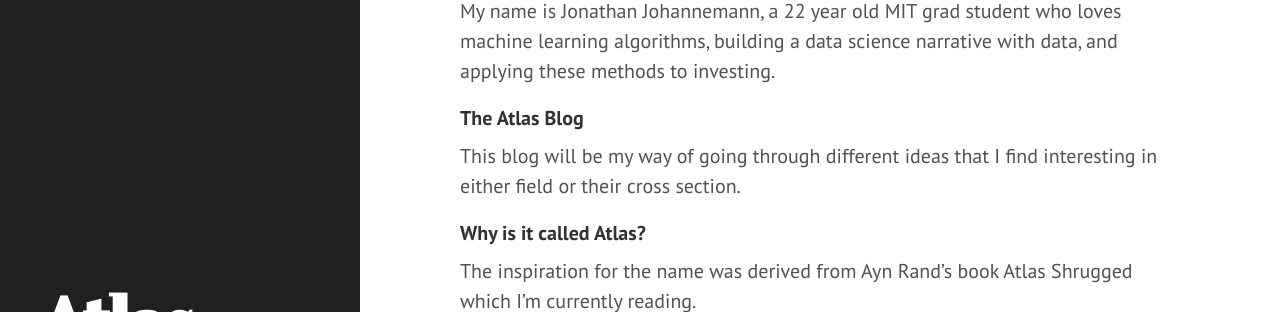
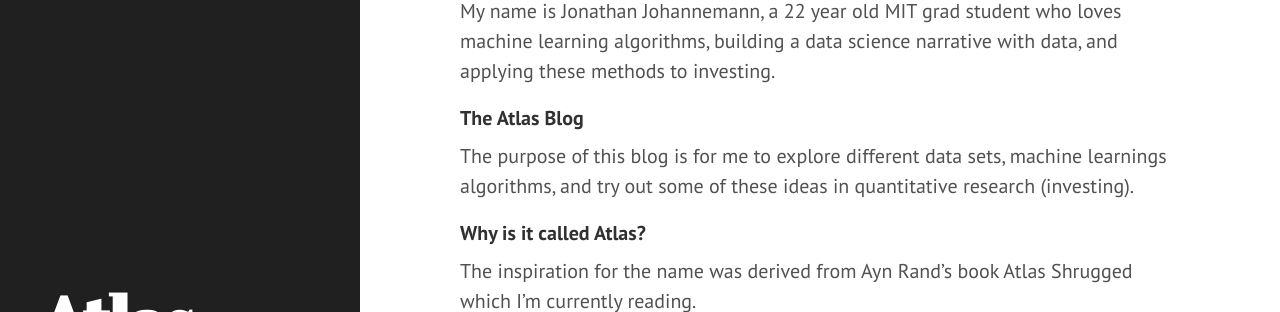
Before and after one commit to JonathanJohann/Research, a Jekyll site: the page built from _posts/2016-12-29-Welcome.md, in a window 1280 px wide and 900 px high, scrolled down 480 px, cut to the strip 117-429 px from the top of the window. Built offline with Jekyll 4.4.1, drawn with Linux system fonts in a browser that asks for light colours; Markdown is read by kramdown in place of the engine named in the settings.

Commit message:
Update 2016-12-29-Welcome.md

```diff
--- a/_posts/2016-12-29-Welcome.md
+++ b/_posts/2016-12-29-Welcome.md
@@ -13,7 +13,7 @@ My name is Jonathan Johannemann, a 22 year old MIT grad student who loves machin
 
 #### The Atlas Blog
 
-This blog will be my way of going through different ideas that I find interesting in either field or their cross section.
+The purpose of this blog is for me to explore different data sets, machine learnings algorithms, and try out some of these ideas in quantitative research (investing).
 
 #### Why is it called Atlas?
 
```
